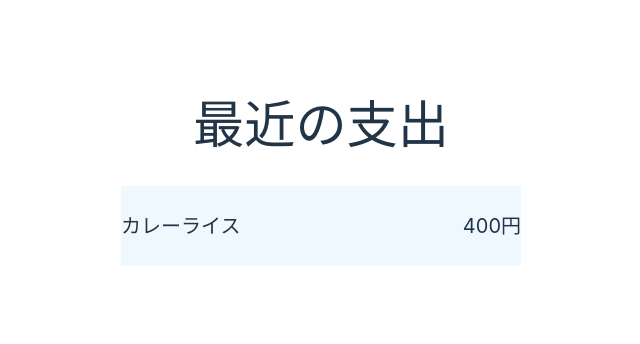
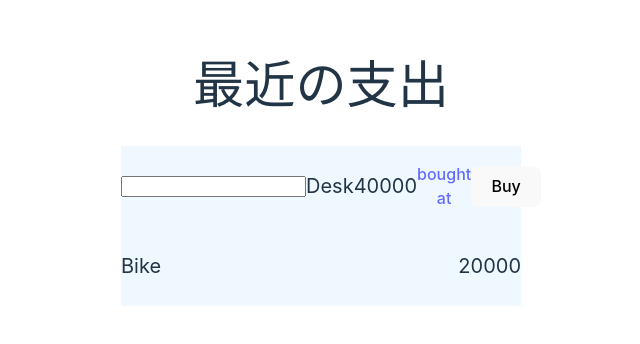
Before and after one commit to masahiro96848/vue-compositionAPI-vite, a Vue app: page / in a window 1280 px wide. Shown: the part 236-580 px from the top of the page, without its empty margins (319-959 px from the left). Built offline with nearby package versions, Linux system fonts and the light colour scheme.

Commit message:
feat: v-on処理の動作確認

```diff
--- a/src/components/Payment.vue
+++ b/src/components/Payment.vue
@@ -1,13 +1,33 @@
 <script setup lang="ts">
+    const itemName1 = 'Desk'
+    const itemName2 = 'Bike'
 
+    const price1 = 40000
+    const price2 = 20000
+
+    const url1 = 'https://yutaro-blog.net/2022/03/04/freelance-web-engineer-2/#index_id11'
+    const buy = (itemName: string) => {
+        alert('購入しますか？' + itemName + '?')
+    }
+
+    const input = (event: any) => {
+        console.log('ddddd', event.target.value)
+    }
 </script>
 
 <template>
     <div class="container">
         <h1>最近の支出</h1>
         <div class="payment">
-            <label for="">カレーライス</label>
-            <label for="">400円</label>
+            <input v-on:input="input">
+            <label for="">{{ itemName1 }}</label>
+            <label for="">{{ price1 }}</label>
+            <a v-bind:href="url1">bought at</a>
+            <button v-on:click="buy(itemName1)">Buy</button>
+        </div>
+        <div class="payment">
+            <label for="">{{ itemName2 }}</label>
+            <label for="">{{ price2 }}</label>
         </div>
     </div>
 </template>
```
